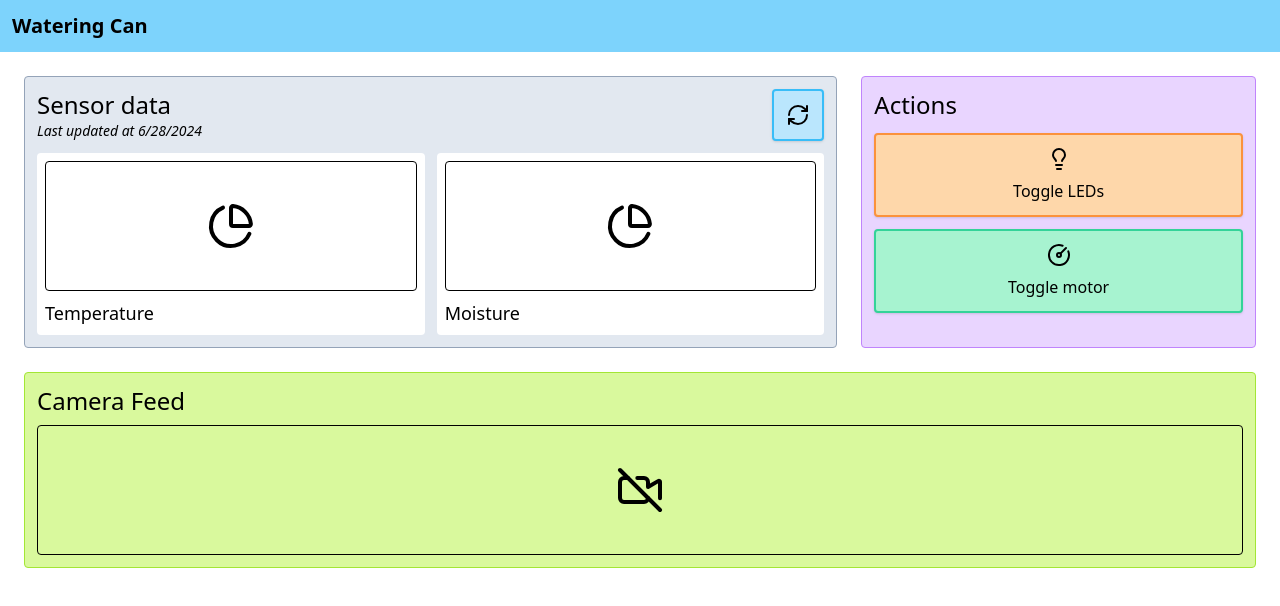
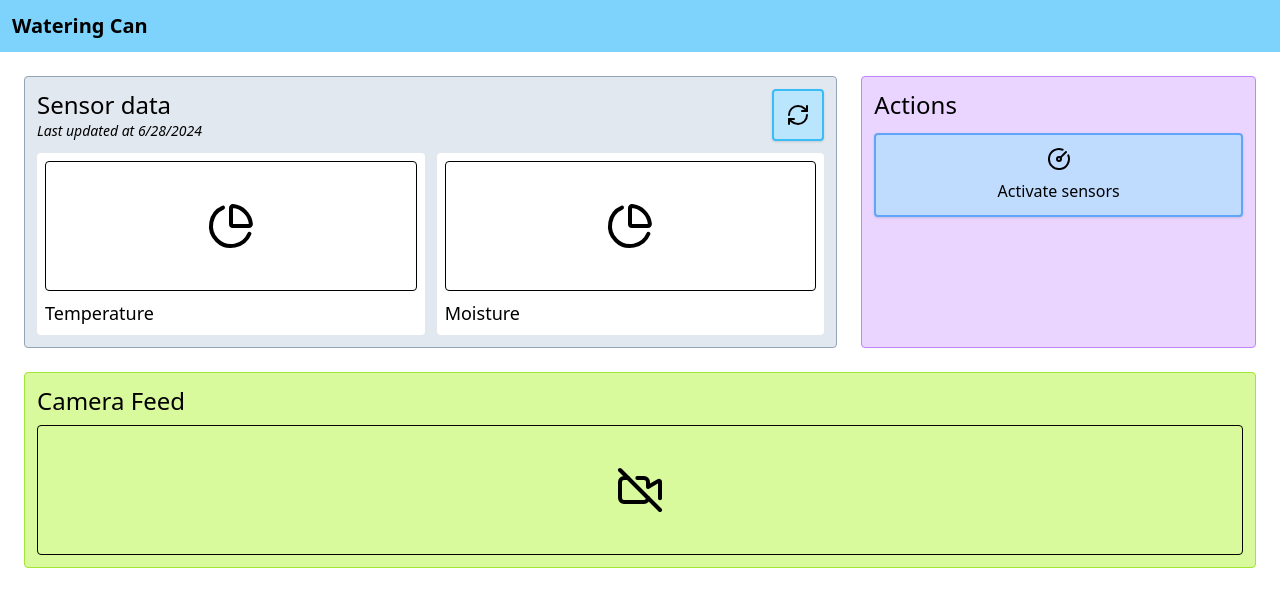
Before and after one commit to EdricChan03/inf1006-frontend, a SvelteKit app: page / in a window 1280 px wide. Shown: the top 606 px of the page. Built offline with nearby package versions, Linux system fonts and the light colour scheme.

Commit message:
feat: add activate sensor button

```diff
--- /dev/null
+++ b/src/lib/api/modify.ts
@@ -0,0 +1,5 @@
+export const activateSensors = () => {
+  return fetch('/api/activate', {
+    method: 'PUT'
+  });
+};
--- a/src/routes/+page.svelte
+++ b/src/routes/+page.svelte
@@ -1,22 +1,26 @@
 <script lang="ts">
   import { prettifyDate } from '$lib/utils/date/format';
   import CircleGaugeIcon from 'lucide-svelte/icons/circle-gauge';
-  import LightbulbIcon from 'lucide-svelte/icons/lightbulb';
   import PieChartIcon from 'lucide-svelte/icons/pie-chart';
   import RefreshCwIcon from 'lucide-svelte/icons/refresh-cw';
   import VideoOffIcon from 'lucide-svelte/icons/video-off';
 
   const date = new Date();
 
-  let isMotorToggled = $state(false);
-  let isLedToggled = $state(false);
 
-  const onToggleMotor = () => {
-    isMotorToggled = !isMotorToggled;
-  };
+  import { activateSensors } from '$lib/api/modify';
 
-  const onToggleLed = () => {
-    isLedToggled = !isLedToggled;
+
+
+  const onActivateSensorsClick = () => {
+    activateSensors()
+      .then((d) => d.json())
+      .then((t) => {
+        console.log(t);
+      })
+      .catch((e) => {
+        console.log('Could not activate sensors:', e);
+      });
   };
 </script>
 
@@ -65,16 +69,8 @@
     </header>
     <div class="grid gap-3">
       <button
-        class="bg-orange-200 hover:bg-orange-300 active:bg-orange-400 rounded shadow border-2 border-orange-400 focus:ring focus-visible:outline-none focus:ring-orange-500 transition-all p-3 flex flex-col gap-2 place-content-center items-center aria-checked:bg-orange-400"
-        role="switch"
-        aria-checked={isLedToggled}
-        onclick={onToggleLed}><LightbulbIcon />Toggle LEDs</button
-      >
-      <button
-        class="bg-emerald-200 hover:bg-emerald-300 active:bg-emerald-400 rounded shadow border-2 border-emerald-400 focus:ring focus-visible:outline-none focus:ring-emerald-500 transition-all p-3 flex flex-col gap-2 place-content-center items-center aria-checked:bg-emerald-400"
-        role="switch"
-        aria-checked={isMotorToggled}
-        onclick={onToggleMotor}><CircleGaugeIcon />Toggle motor</button
+        class="bg-blue-200 hover:bg-blue-300 active:bg-blue-400 rounded shadow border-2 border-blue-400 focus:ring focus-visible:outline-none focus:ring-blue-500 transition-all p-3 flex flex-col gap-2 place-content-center items-center"
+        onclick={onActivateSensorsClick}><CircleGaugeIcon />Activate sensors</button
       >
     </div>
   </section>
--- a/vite.config.ts
+++ b/vite.config.ts
@@ -5,5 +5,14 @@ export default defineConfig({
   plugins: [sveltekit()],
   test: {
     include: ['src/**/*.{test,spec}.{js,ts}']
+  },
+  server: {
+    proxy: {
+      '/api': {
+        target: 'http://192.168.1.10:5000',
+        changeOrigin: true,
+        rewrite: (path) => path.replace(/^\/api/, '')
+      }
+    }
   }
 });
```
